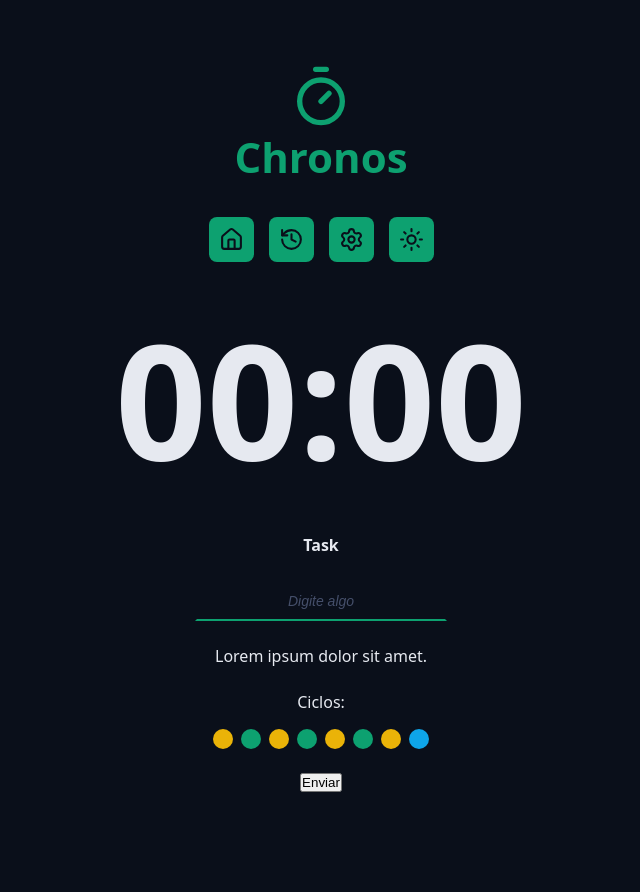
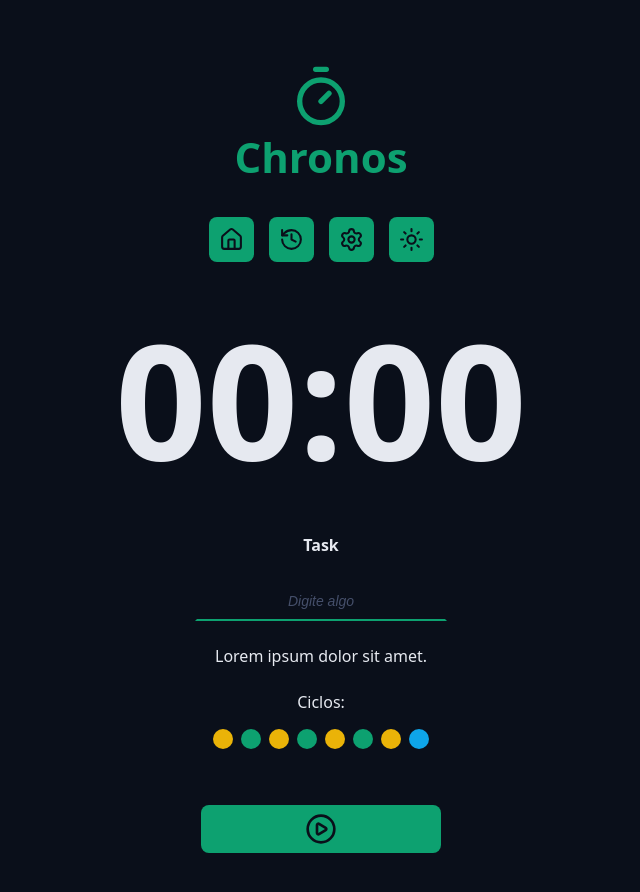
Before and after one commit to lucasmetron/Chronos, a React (Vite) app: page / in a window 1280 px wide. Shown: the top 892 px of the page, without its empty margins (319-959 px from the left). Before the commit the page ends 824 px from the top, so only its background shows below. Built offline with nearby package versions, Linux system fonts and the light colour scheme.

Commit message:
feat: adicionar componente DefaultButton e substituir botão de envio no formulário

```diff
--- a/src/App.tsx
+++ b/src/App.tsx
@@ -7,6 +7,8 @@
 import Countdown from './components/Countdown';
 import DefaultInput from './components/DefaultInput';
 import Cycles from './components/Cycles';
+import DefaultButton from './components/DefaultButton';
+import { PlayCircleIcon } from 'lucide-react';
 
 function App() {
   return (
@@ -43,7 +45,7 @@
           </div>
 
           <div className='formRow'>
-            <button>Enviar</button>
+            <DefaultButton icon={<PlayCircleIcon />} />
           </div>
         </form>
       </Container>
--- /dev/null
+++ b/src/components/DefaultButton/index.tsx
@@ -0,0 +1,22 @@
+import type React from 'react';
+
+import styles from './styles.module.css';
+
+type DefaultButtonProps = {
+  icon: React.ReactNode;
+  color?: 'green' | 'red';
+} & React.ComponentProps<'button'>;
+
+const DefaultButton = ({
+  icon,
+  color = 'green',
+  ...rest
+}: DefaultButtonProps) => {
+  return (
+    <button className={`${styles.button} ${styles[color]}`} {...rest}>
+      {icon}
+    </button>
+  );
+};
+
+export default DefaultButton;
--- /dev/null
+++ b/src/components/DefaultButton/styles.module.css
@@ -0,0 +1,31 @@
+.button {
+  cursor: pointer;
+  border: none;
+  display: flex;
+  align-items: center;
+  justify-content: center;
+  min-width: 24rem;
+  padding: 0.8rem;
+  border-radius: 0.8rem;
+  transition: all ease 0.5s;
+  margin: 3.2rem 0;
+}
+
+.button:hover {
+  opacity: 0.5;
+}
+
+.button svg {
+  width: 3.2rem;
+  height: 3.2rem;
+}
+
+.red {
+  background-color: var(--error);
+  color: var(--text-over-error);
+}
+
+.green {
+  background-color: var(--primary);
+  color: var(--text-over-primary);
+}
```
